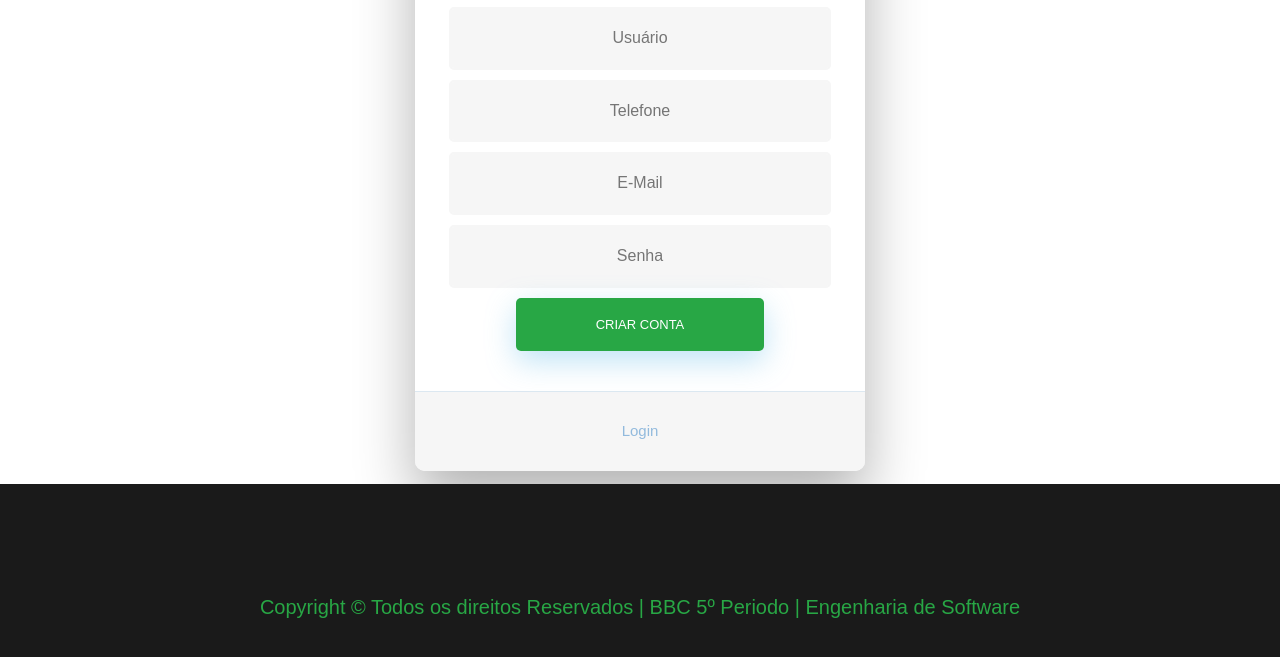
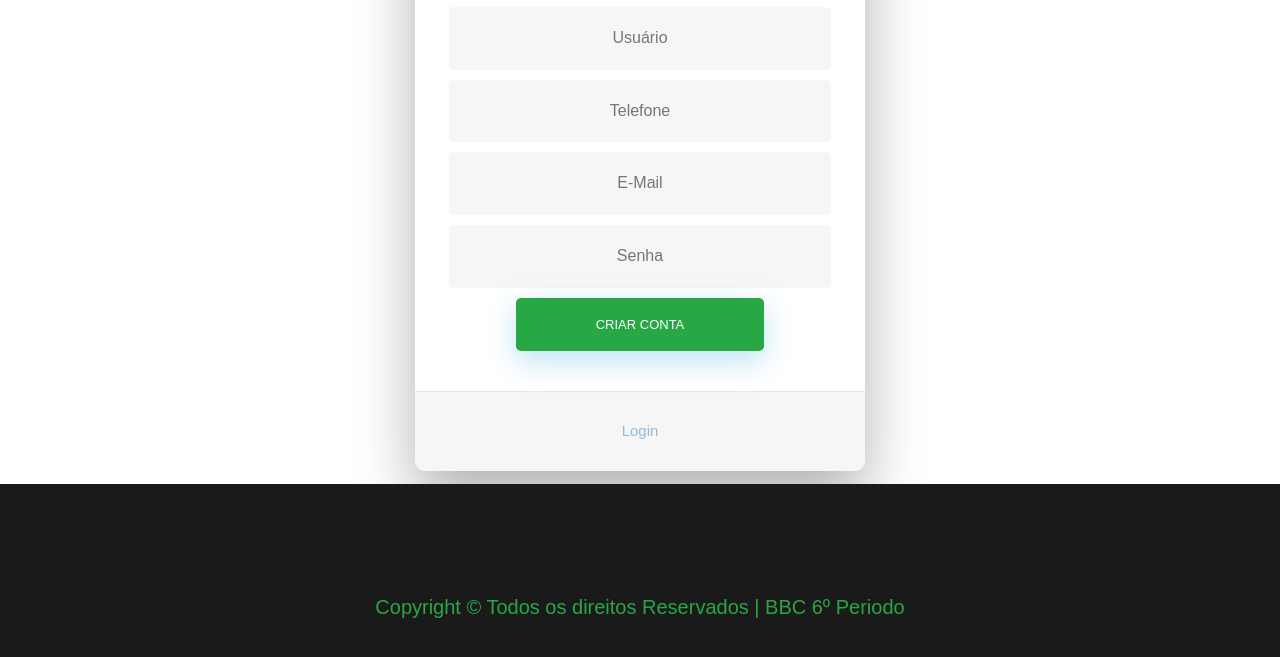
Before and after one commit to wazeveve/AnelexPetShop, a plain HTML site: page Front-End/criar.html in a window 1280 px wide. Shown: the part 207-864 px from the top of the page. Drawn offline with nearby package versions, Linux system fonts and the light colour scheme.

Commit message:
Atualizações para Front End

```diff
--- a/Front-End/criar.html
+++ b/Front-End/criar.html
@@ -22,7 +22,6 @@
 				<p class="navbar-brand"><a href="index.html"><img src="images/logo.png" style="width: 250px; height: 70px; margin-top: 20px;"></a></p>
 			  </div>
 
-			  <!-- Login Form -->
 			  <form action="login.html" id="formulario">
                 <input type="text" id="name" class="fadeIn second" name="name" placeholder="Nome">
 				<input type="text" id="user" class="fadeIn third" name="username" placeholder="Usuário">
@@ -32,7 +31,6 @@
 				<input type="submit" class="fadeIn seventh bg-success" value="Criar Conta">
 			</form>
 
-			  <!-- Remind Passowrd -->
 			  <div id="formFooter">
 				<a class="underlineHover" href="login.html">Login</a> <br>
 			  </div>
@@ -47,7 +45,7 @@
 			<div class="row">
 				<div class="col-md-12 text-center">
 					<p class="text-success" style="font-size: 20px;">
-						Copyright &copy; Todos os direitos Reservados | BBC 5º Periodo | Engenharia de Software
+						Copyright &copy; Todos os direitos Reservados | BBC 6º Periodo
 					</p>
 				</div>
 			</div>
```
Also changed, not shown: Front-End/clientesLista.html (+1 -2 lines), Front-End/consultas.html (+1 -2 lines), Front-End/contact.html (+1 -1 lines), Front-End/gerente/consultas.html (+1 -2 lines), Front-End/gerente/pets.html (+1 -2 lines), Front-End/gerente/petsAdocao.html (+1 -2 lines), Front-End/gerente/produtos.html (+2 -2 lines), Front-End/index.html (+1 -2 lines), Front-End/logado.html (+1 -2 lines), Front-End/logadoGerente.html (+1 -2 lines), Front-End/login.html (+1 -1 lines).
